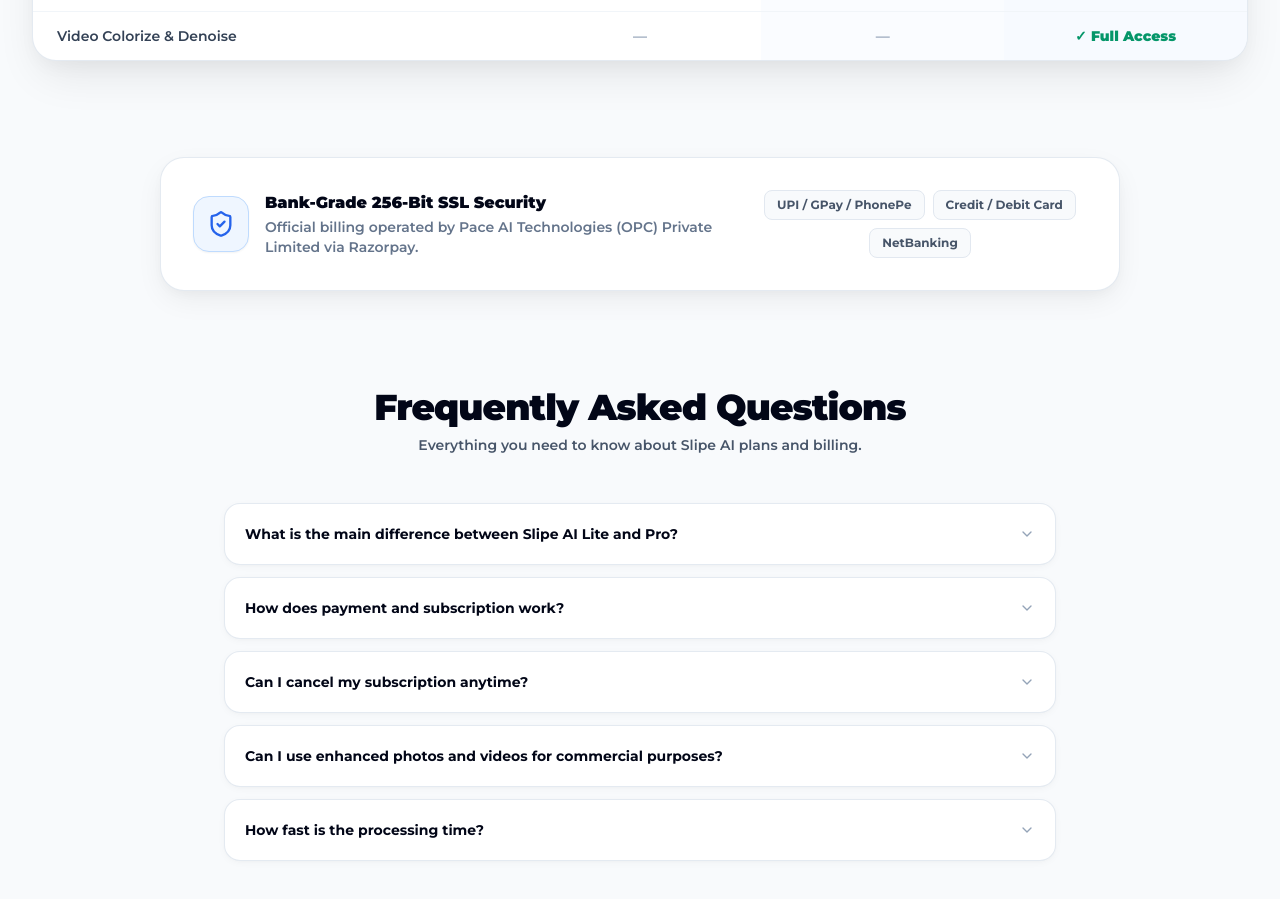
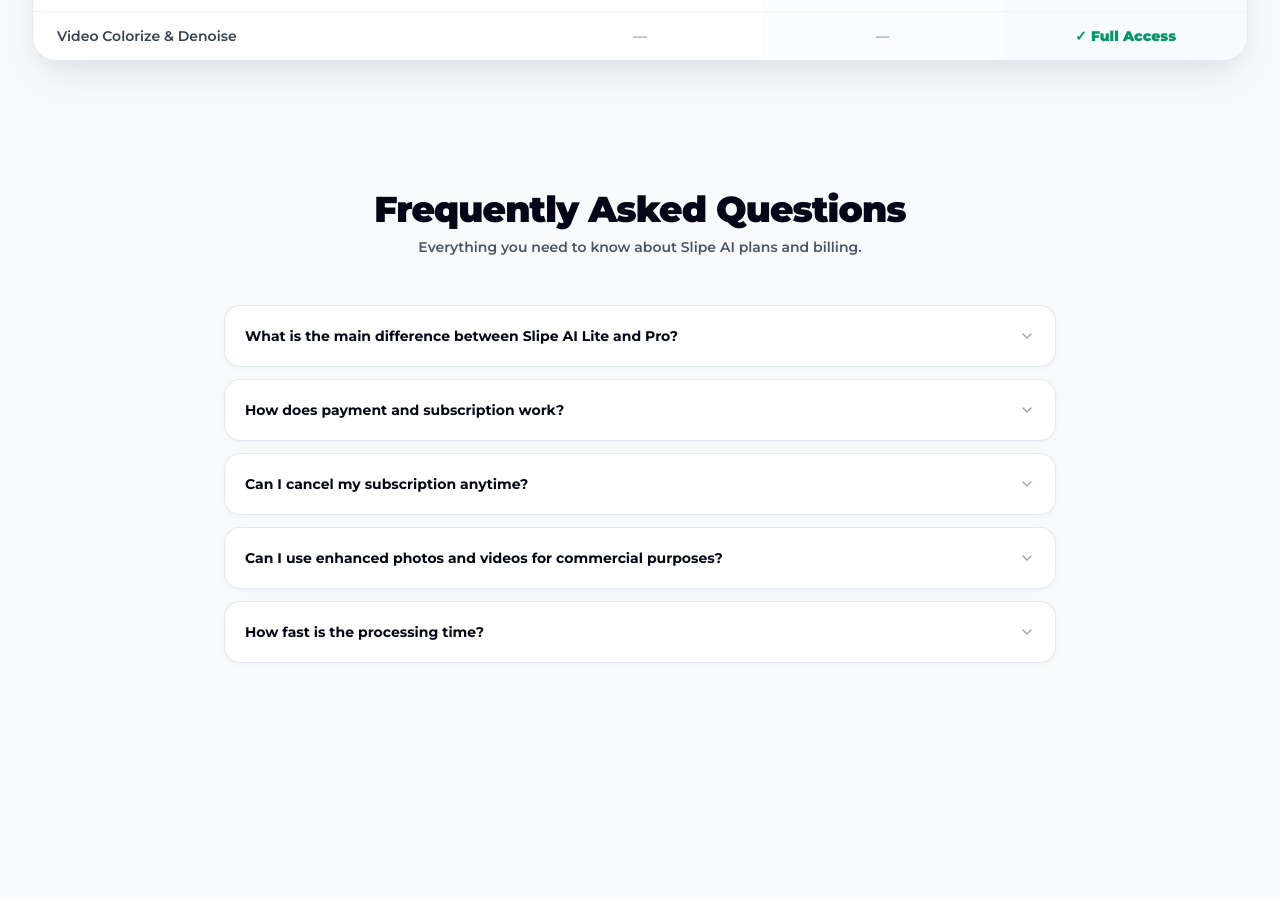
Before and after one commit to Sreerag111/slipeaiwebsite2, a Next.js app: page /pricing in a window 1280 px wide. Shown: the part 2020-2919 px from the top of the page. After the commit the page ends 2747 px from the top, so only its background shows below. Built offline with nearby package versions, Linux system fonts and the light colour scheme.

Commit message:
Remove SSL security banner and remove icon from Upgrade Now button

```diff
--- a/app/pricing/page.tsx
+++ b/app/pricing/page.tsx
@@ -7,7 +7,6 @@ import {
   ArrowLeft,
   Check,
   Video,
-  ShieldCheck,
   ChevronDown,
   Crown,
   Download,
@@ -625,31 +624,6 @@ export default function PricingPage() {
           </div>
         </section>
 
-        {/* Security & Payment Methods */}
-        <section className="py-8 px-4 sm:px-6 lg:px-8 max-w-5xl mx-auto">
-          <div className="rounded-3xl border border-slate-200/90 bg-white p-6 sm:p-8 container-shade flex flex-col md:flex-row items-center justify-between gap-6">
-            <div className="flex items-center gap-4">
-              <div className="flex h-12 w-12 sm:h-14 sm:w-14 items-center justify-center rounded-2xl bg-blue-50 border border-blue-200 text-blue-600 shadow-sm shrink-0">
-                <ShieldCheck className="h-6 w-6 sm:h-7 sm:w-7 text-blue-600" />
-              </div>
-              <div className="space-y-0.5">
-                <h4 className="text-sm sm:text-base font-black text-slate-950">
-                  Bank-Grade 256-Bit SSL Security
-                </h4>
-                <p className="text-xs sm:text-sm text-slate-500 font-semibold">
-                  Official billing operated by Pace AI Technologies (OPC) Private Limited via Razorpay.
-                </p>
-              </div>
-            </div>
-
-            <div className="flex flex-wrap items-center justify-center gap-2 text-xs font-bold text-slate-600">
-              <span className="px-3 py-1.5 rounded-lg border border-slate-200 bg-slate-50">UPI / GPay / PhonePe</span>
-              <span className="px-3 py-1.5 rounded-lg border border-slate-200 bg-slate-50">Credit / Debit Card</span>
-              <span className="px-3 py-1.5 rounded-lg border border-slate-200 bg-slate-50">NetBanking</span>
-            </div>
-          </div>
-        </section>
-
         {/* FAQ Section */}
         <section id="faq" className="py-12 sm:py-16 px-4 sm:px-6 lg:px-8 max-w-4xl mx-auto">
           <div className="text-center mb-10 sm:mb-12 space-y-2">
--- a/components/PaywallModal.tsx
+++ b/components/PaywallModal.tsx
@@ -6,7 +6,6 @@ import {
   X,
   Check,
   Crown,
-  ShieldCheck,
   ChevronDown,
 } from 'lucide-react';
 
@@ -516,29 +515,6 @@ export function PaywallModal({ isOpen, onClose }: PaywallModalProps) {
           </div>
         </div>
 
-        {/* Security & Payment Methods */}
-        <div className="rounded-2xl border border-slate-200/90 bg-slate-50 p-4 flex flex-col sm:flex-row items-center justify-between gap-4">
-          <div className="flex items-center gap-3">
-            <div className="flex h-10 w-10 items-center justify-center rounded-xl bg-blue-50 border border-blue-200 text-blue-600 shadow-xs shrink-0">
-              <ShieldCheck className="h-5 w-5 text-blue-600" />
-            </div>
-            <div>
-              <h4 className="text-xs sm:text-sm font-black text-slate-950">
-                Bank-Grade 256-Bit SSL Security
-              </h4>
-              <p className="text-[11px] text-slate-500 font-medium">
-                Official billing via Razorpay • UPI, Cards, NetBanking.
-              </p>
-            </div>
-          </div>
-
-          <div className="flex flex-wrap items-center justify-center gap-1.5 text-[11px] font-bold text-slate-600">
-            <span className="px-2.5 py-1 rounded-lg border border-slate-200 bg-white">UPI / GPay</span>
-            <span className="px-2.5 py-1 rounded-lg border border-slate-200 bg-white">Cards</span>
-            <span className="px-2.5 py-1 rounded-lg border border-slate-200 bg-white">NetBanking</span>
-          </div>
-        </div>
-
         {/* FAQ Accordion Section */}
         <div className="space-y-3 pt-2">
           <div className="text-center space-y-1">
--- a/components/Sidebar.tsx
+++ b/components/Sidebar.tsx
@@ -225,9 +225,8 @@ export function Sidebar({
                 onClose();
                 onOpenPricing();
               }}
-              className="w-full flex items-center justify-center gap-1.5 py-2 px-3 rounded-xl bg-slate-950 text-white font-black text-xs uppercase tracking-wider hover:bg-slate-800 transition-all shadow-sm active:scale-95 cursor-pointer"
+              className="w-full flex items-center justify-center py-2 px-3 rounded-xl bg-slate-950 text-white font-black text-xs uppercase tracking-wider hover:bg-slate-800 transition-all shadow-sm active:scale-95 cursor-pointer"
             >
-              <Sparkles className="w-3.5 h-3.5" />
               <span>Upgrade Now</span>
             </button>
           </div>
```
